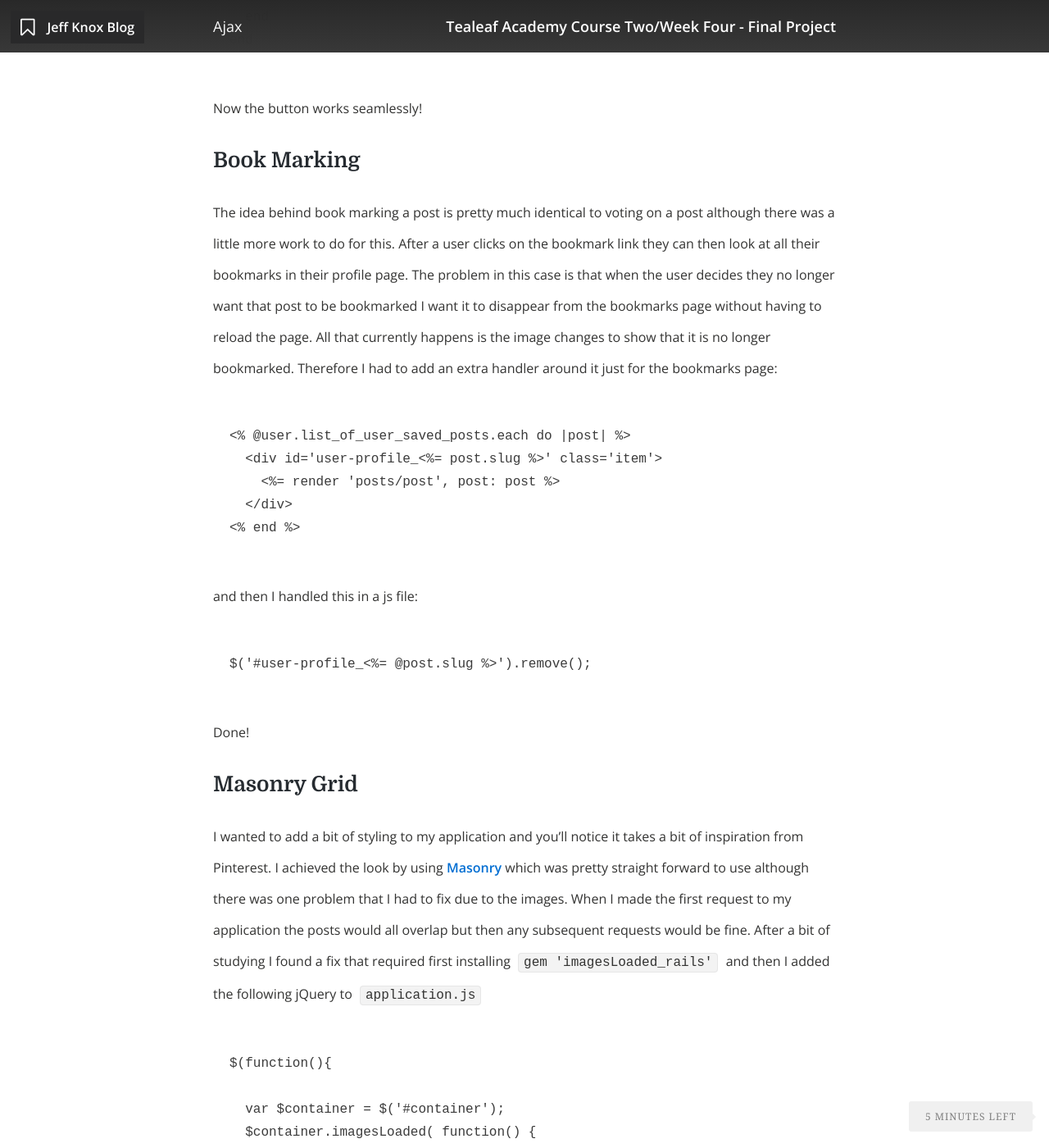
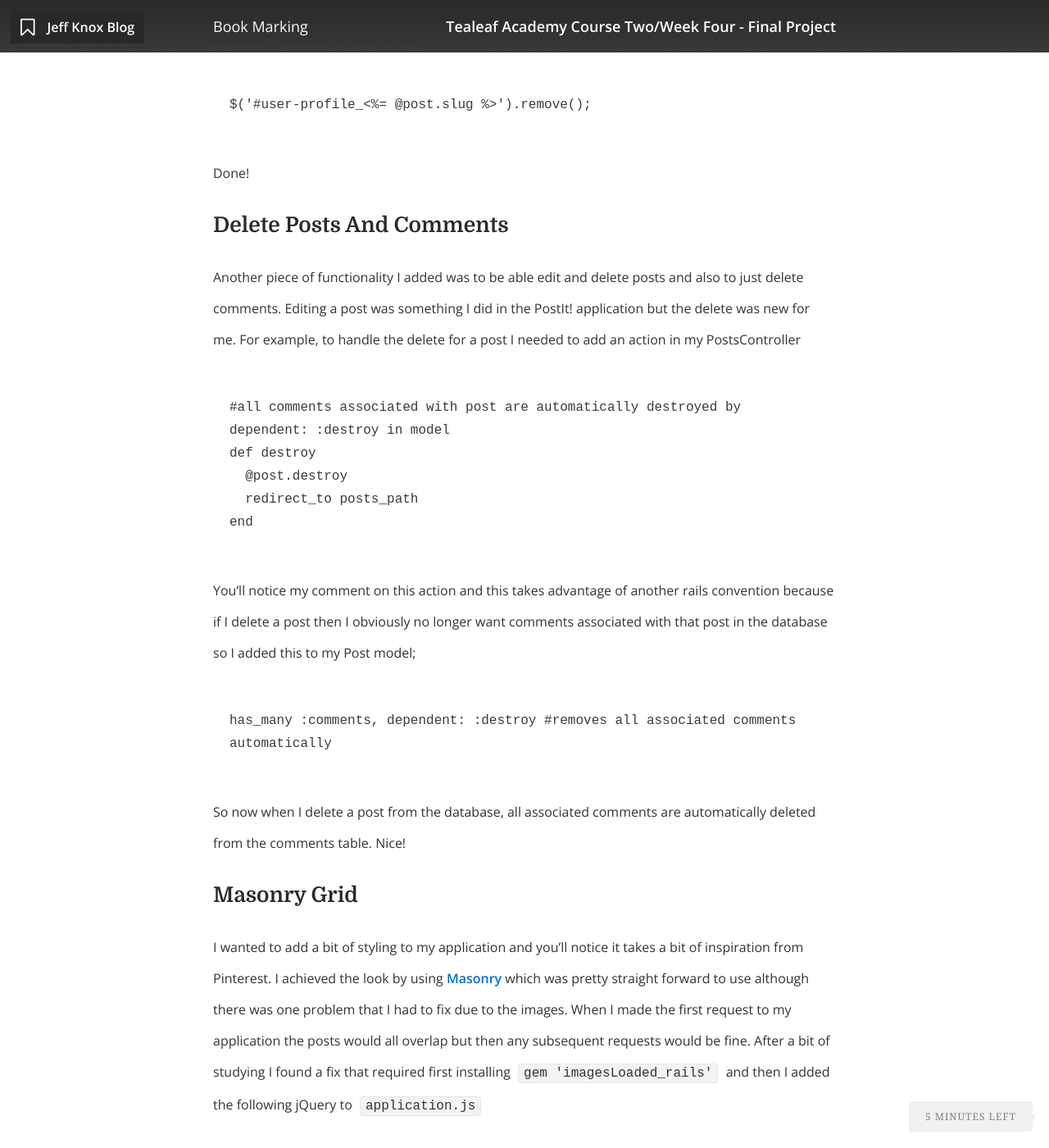
Before and after one commit to knoxjeffrey/knoxjeffrey.github.io, a Jekyll site: the page built from _posts/2015-01-30-course-two-week-four-final-project.markdown, in a window 1280 px wide and 1400 px high, scrolled down 4783 px. Shown: the whole window at 82% size. Built offline with Jekyll 4.4.1, drawn with Linux system fonts in a browser that asks for light colours; nearby versions of some CDN libraries; some of the changed text lies outside the part shown.

Commit message:
fixed final project blog errors

```diff
--- a/_posts/2015-01-30-course-two-week-four-final-project.markdown
+++ b/_posts/2015-01-30-course-two-week-four-final-project.markdown
@@ -123,6 +109,22 @@ and then I handled this in a js file:
     $('#user-profile_<%= @post.slug %>').remove();
 
 Done!
+
+##Delete Posts And Comments
+
+Another piece of functionality I added was to be able edit and delete posts and also to just delete comments.  Editing a post was something I did in the PostIt! application but the delete was new for me.  For example, to handle the delete for a post I needed to add an action in my PostsController
+
+    #all comments associated with post are automatically destroyed by dependent: :destroy in model
+    def destroy
+      @post.destroy
+      redirect_to posts_path
+    end
+
+You'll notice my comment on this action and this takes advantage of another rails convention because if I delete a post then I obviously no longer want comments associated with that post in the database so I added this to my Post model;
+
+    has_many :comments, dependent: :destroy #removes all associated comments automatically
+
+So now when I delete a post from the database, all associated comments are automatically deleted from the comments table.  Nice!
 
 ##Masonry Grid
 
```
Also changed, not shown: other parts of _posts/2015-01-30-course-two-week-four-final-project.markdown (+0 -14 lines).
